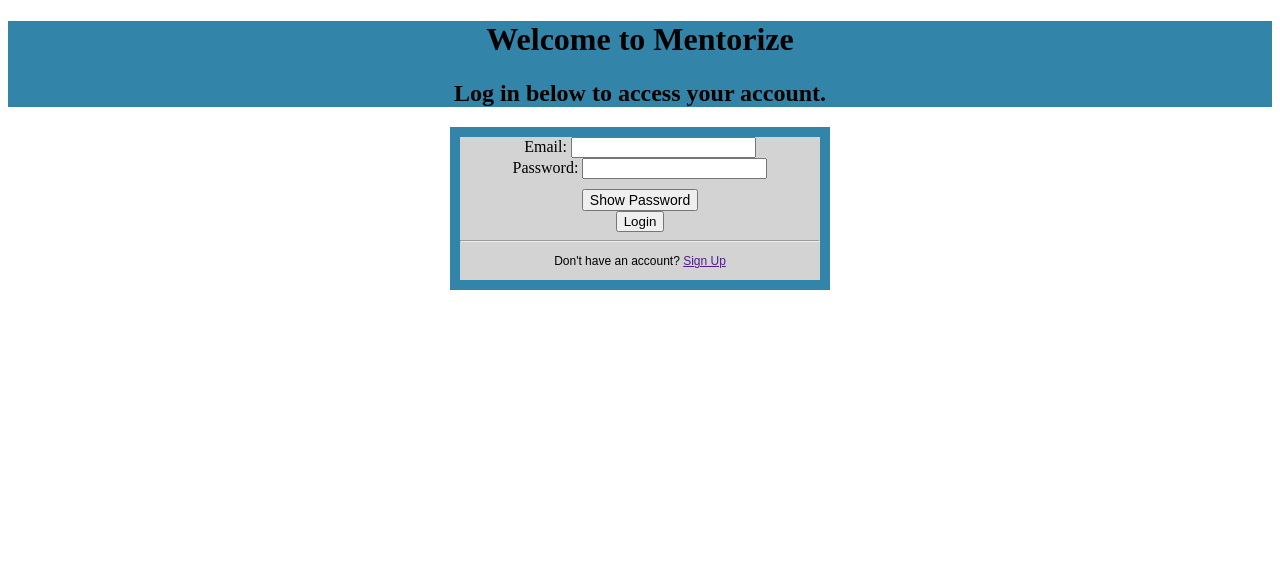
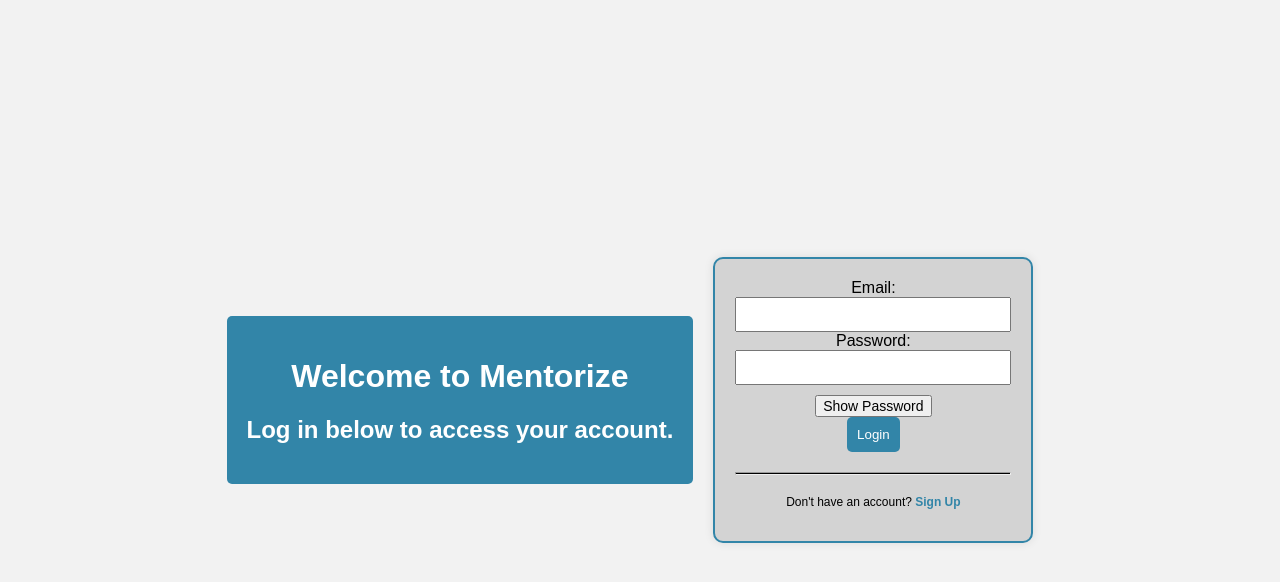
Before and after one commit to thienducthinh/Mentorship_Program, a plain HTML site: page index.html in a window 1280 px wide. Drawn offline with nearby package versions, Linux system fonts and the light colour scheme.

Commit message:
log in cool

```diff
--- a/index.html
+++ b/index.html
@@ -1,70 +1,86 @@
-<!doctype HTML>
-<html>
+<!DOCTYPE html>
+<html lang="en">
 <head>
-        <meta charset="utf-8">
+    <meta charset="UTF-8">
     <title>Mentorize</title>
     <script src="https://code.jquery.com/jquery-3.6.4.min.js"></script>
     <script src="index.js"></script>
 
     <style>
+        body {
+            font-family: 'Neue Haas Grotesk', sans-serif;
+            background-color: #f2f2f2;
+            margin: 0;
+            padding: 0;
+            display: flex;
+            align-items: center;
+            justify-content: center;
+            height: 100vh;
+        }
+
         #titles {
             text-align: center;
             background-color: #3285a8;
-                margin-bottom: -20;
+            color: white;
+            padding: 20px;
+            border-radius: 5px;
         }
 
         #loginForm {
             text-align: center;
             background-color: lightgrey;
-                border: 10px solid #3285a8;
-                margin-right: 35%;
-                margin-left: 35%;
+            border: 2px solid #3285a8;
+            border-radius: 10px;
+            padding: 20px;
+            margin: 20px;
+            max-width: 400px;
+            box-shadow: 0 0 10px rgba(0, 0, 0, 0.1);
         }
 
         #showPasswordButton {
             font-size: 14px;
             margin-top: 10px;
-            }
-
-
-
-            #signUp {
-                font-family: 'Neue Haas Grotesk', sans-serif;
-                font-size: 12px;
-
-            }
-
-            #signUp {
-                font-family: 'Neue Haas Grotesk', sans-serif;
-                font-size: 12px;
-
+            cursor: pointer;
         }
 
         hr {
             background-color: black;
-                height: .5px;
+            height: 1px;
+            margin: 20px 0;
         }
 
+        #signUp {
+            font-size: 12px;
+            margin-top: 20px;
+        }
+
+        #signUp a {
+            color: #3285a8;
+            text-decoration: none;
+            font-weight: bold;
+        }
+
+        #errorText {
+            color: red;
+            margin-top: 10px;
+        }
     </style>
 </head>
-
 <body>
     <div id="titles">
         <h1>Welcome to Mentorize</h1>
         <h2>Log in below to access your account.</h2>
     </div>
-        <form id = "loginForm">
-            <label for="email">Email: </label>
-            <input type="text" id="email"> <br>
-            <label for="password">Password: </label>
-            <input type="password" id="password"> <br>
+    <form id="loginForm">
+        <label for="email">Email:</label>
+        <input type="text" id="email" style="width: 100%; box-sizing: border-box; padding: 8px;" required><br>
+        <label for="password">Password:</label>
+        <input type="password" id="password" style="width: 100%; box-sizing: border-box; padding: 8px;" required><br>
         <button id="showPasswordButton" type="button">Show Password</button><br>
-            <button id="loginButton" type="button">Login</button>
+        <button id="loginButton" type="button" style="background-color: #3285a8; color: white; padding: 10px; border: none; border-radius: 5px; cursor: pointer;">Login</button>
         <hr>
-            <p id="signUp">Don't have an account? <a href=''>Sign Up</a></p>
+        <p id="signUp">Don't have an account? <a href='' id="signupLink">Sign Up</a></p>
     </form>
-        <div id = "errorText"></div>
-
-
+    <div id="errorText"></div>
 </body>
 </html>
--- a/index.js
+++ b/index.js
@@ -34,7 +34,7 @@
                     if (user.password === passwordInput) {
                         // Redirect to the next page if email and password match
                         // Assuming userEmailAddress contains the email address
-                        if (user.role === 1) {
+                        if (user.email == "wmellon@asu.edu" || user.email == "jchilton@asu.edu") {
                             window.location.href = 'mentor.html?email=' + encodeURIComponent(user.email);
                         } else {
                             window.location.href = 'mentee.html?email=' + encodeURIComponent(user.email);
--- a/server.js
+++ b/server.js
@@ -29,6 +29,7 @@
         }
 
         res.json(results);
+        console.log(results)
     });
 });
 
```
Also changed, not shown: mentor.html (+2 -0 lines). Lines whose indentation alone changed are shown as unchanged.
